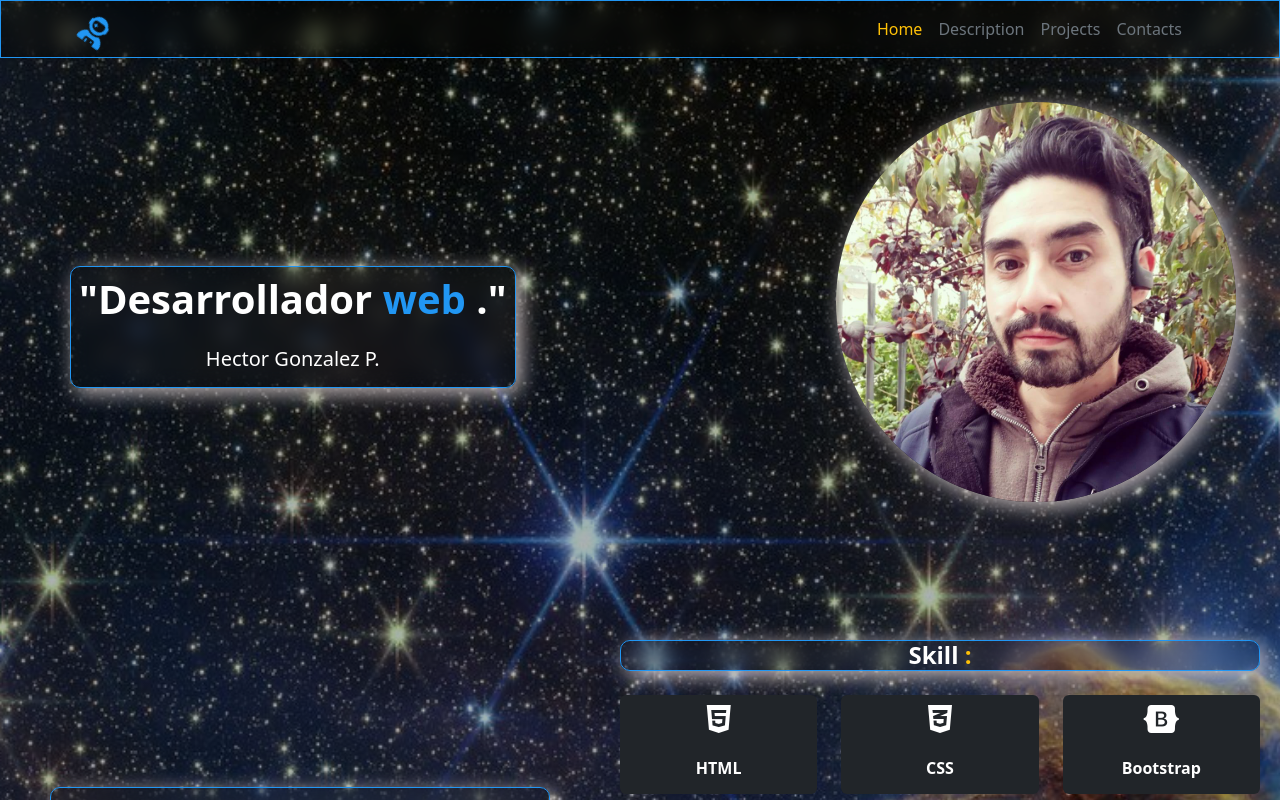
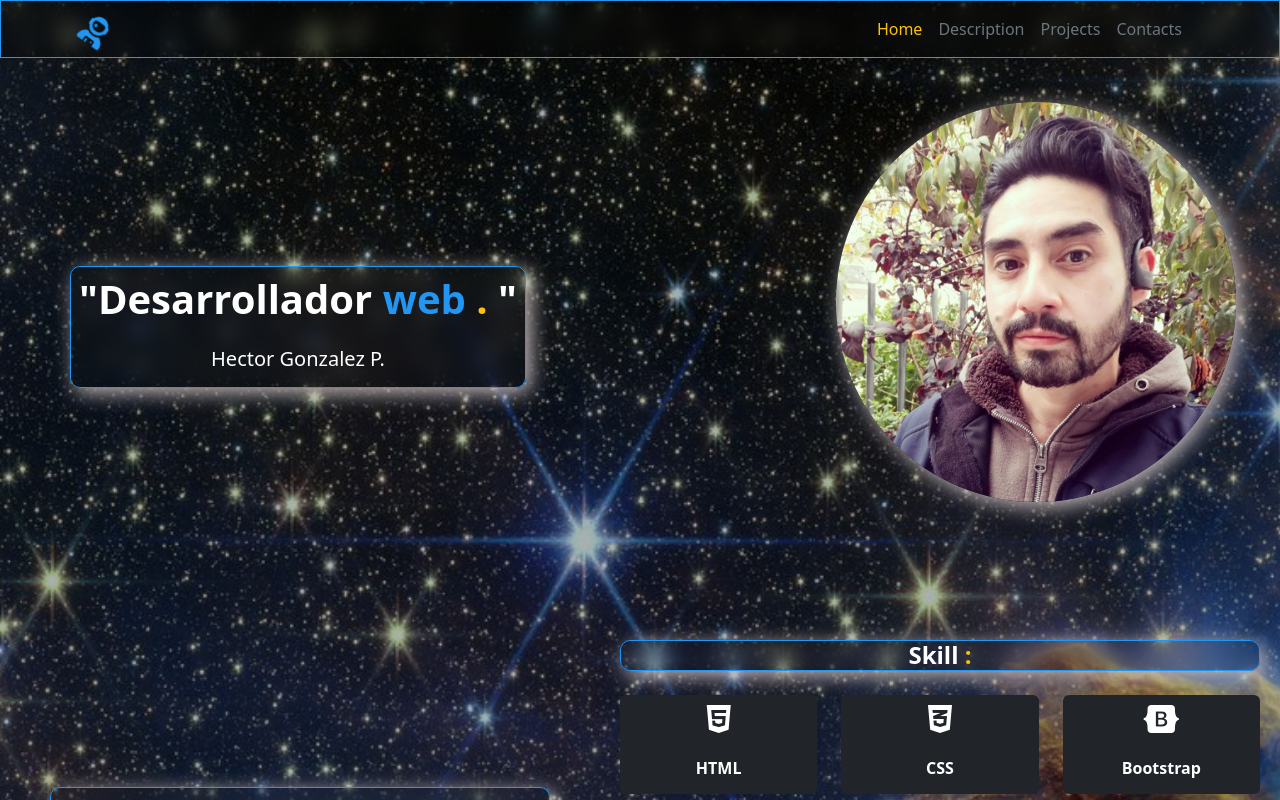
Before and after one commit to hector1489/kaimanProject, a React (Vite) app: page / in a window 1280 px wide. Shown: the top 800 px of the page. Built offline with nearby package versions, Linux system fonts and the light colour scheme.

Commit message:
[fix] color-hover-astro

```diff
--- a/src/App.css
+++ b/src/App.css
@@ -42,6 +42,10 @@ body {
     background: none;
     border: none;
     padding: 0;
+}
+
+.button-icon-astro>i:hover {
+    color: #1fb839;
 }
 
 /*intro*/
--- a/src/components/Intro.jsx
+++ b/src/components/Intro.jsx
@@ -4,7 +4,9 @@ const Intro = () => {
     <div className="container-intro">
       <div className="intro-text animated-text-dos">
         <div className="p-2">
-          <h1 className="fw-bold"> "Desarrollador <span className="text-color-uno"> web </span> ." </h1>
+          <h1 className="fw-bold">
+          "Desarrollador <span className="text-color-uno"> web </span><span className="text-warning">.</span> "
+          </h1>
         </div>
         <div className="p-2 fw-bold">
           <h5>Hector Gonzalez P.</h5>
```
